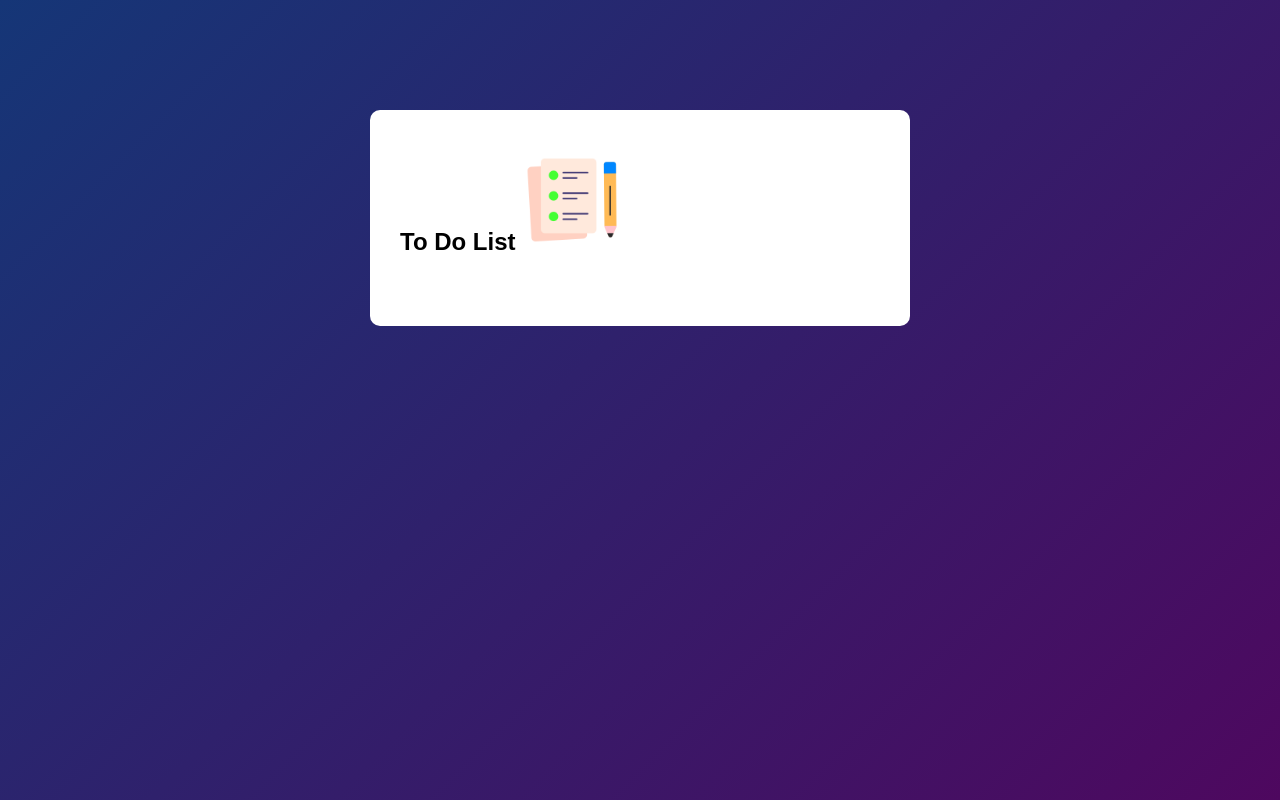
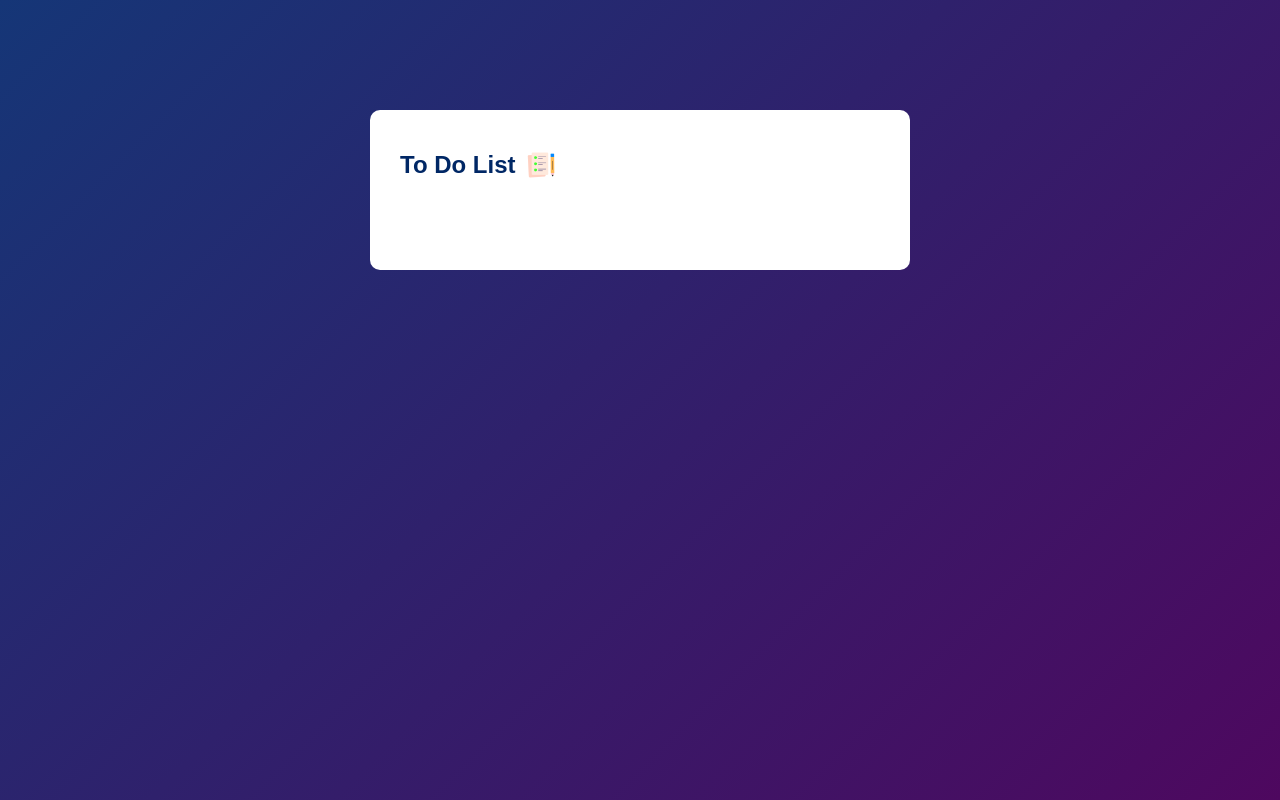
Before and after one commit to LilySmirn/to-do-list, a plain HTML site: page index.html in a window 1280 px wide. Drawn offline with Linux system fonts and the light colour scheme.

Commit message:
add css for h2 amd img

```diff
--- a/style.css
+++ b/style.css
@@ -20,3 +20,15 @@
     padding: 40px 30px 70px;
     border-radius: 10px;
 }
+
+.to-do-app h2{
+    color: #002765;
+    display: flex;
+    align-items: center;
+    margin-bottom: 20px;
+}
+
+.to-do-app h2 img{
+    width: 30px;
+    margin-left: 10px;
+}
```
